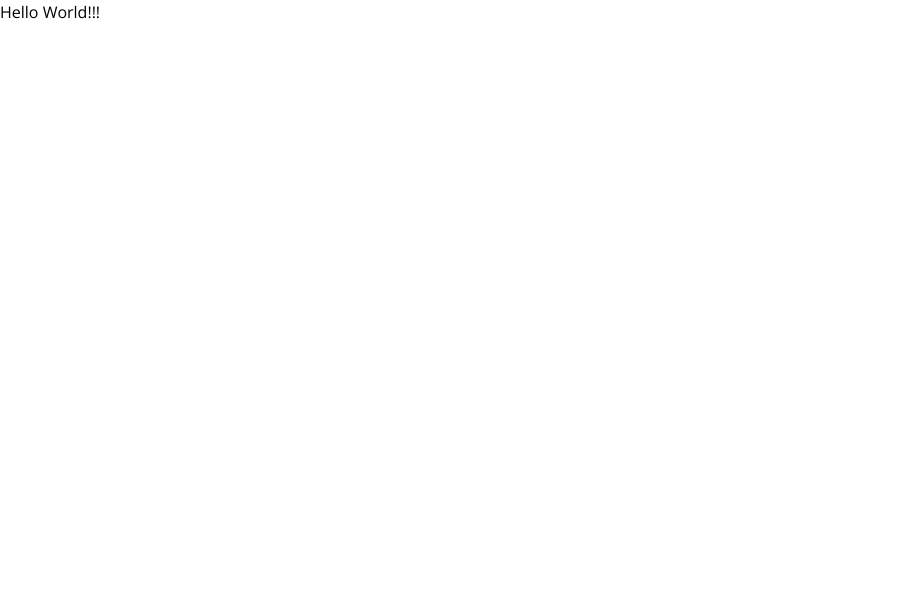
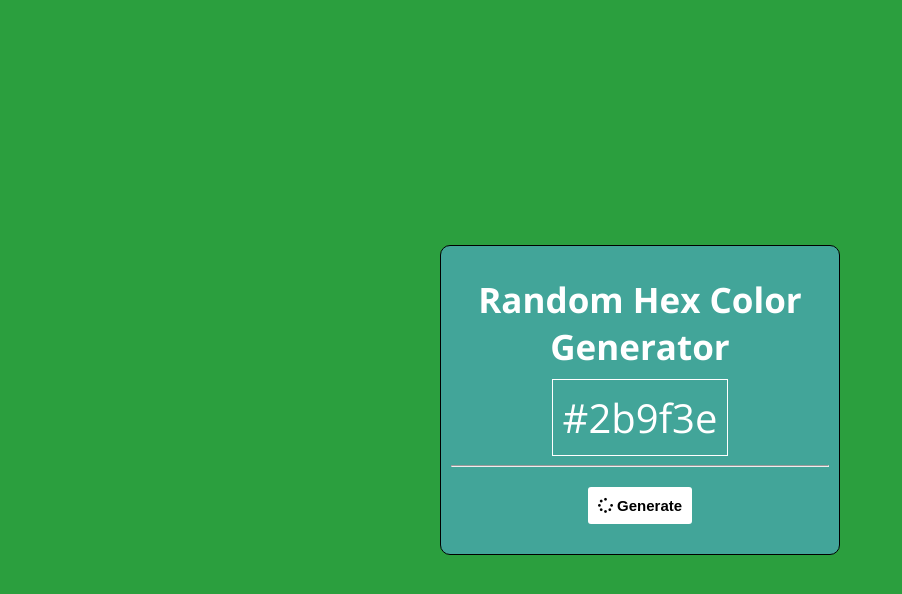
Before and after one commit to bosunabujade/hex-color-generator, a plain HTML site: page index.html in a window 1280 px wide. Shown: the whole page, without its empty margins (0-902 px from the left). Drawn offline with nearby package versions, Linux system fonts and the light colour scheme.

Commit message:
Added the javascript to file to gernerate a random hex color and changed some css

```diff
--- a/index.html
+++ b/index.html
@@ -3,7 +3,7 @@
   <head>
     <meta charset="UTF-8" />
     <meta name="viewport" content="width=device-width, initial-scale=1.0" />
-    <title>Document</title>
+    <title>Hex Color Generator</title>
     <script
       src="https://kit.fontawesome.com/1935d064dd.js"
       crossorigin="anonymous"
@@ -11,7 +11,19 @@
     <link rel="stylesheet" href="styles.css" />
   </head>
   <body>
-    <p>Hello World!!!</p>
+    <div class="container">
+      <div class="counter-div">
+        <h1>Random Hex Color Generator</h1>
+        <span class="count hex">#ffffff</span>
+        <hr/>
+        <div class="buttons">
+          <button class="reset generate">
+            <i class="fas fa-spinner"></i>
+            Generate
+          </button>
+        </div>
+      </div>
+    </div>
 
     <script src="script.js"></script>
   </body>
--- a/script.js
+++ b/script.js
@@ -0,0 +1,12 @@
+const hex = document.querySelector(".hex");
+const btn = document.querySelector(".generate")
+
+const generateColor = () => {
+    const randomColor = Math.random().toString(16).substring(2, 8);
+    document.body.style.backgroundColor = "#" + randomColor;
+    hex.innerHTML = '#' + randomColor;
+}
+
+btn.addEventListener("click", generateColor);
+
+generateColor();
--- a/styles.css
+++ b/styles.css
@@ -23,6 +23,7 @@ html {
 
 body {
   font-family: "Open Sans", sans-serif;
+  background: white;
 }
 
 p {
@@ -38,4 +39,56 @@ img {
   max-width: 900px;
   margin: 0 auto;
   padding: 0 20px;
+  display: flex;
+  justify-content: center;
+  align-items: center;
+  height: 100vh;
 }
+
+.counter-div{
+  width: 40rem;
+  border: 1px solid black;
+  padding: 1rem;
+  background-color: rgba(82, 170, 214, 0.6);
+  color: var(--white);
+  text-align: center;
+  border-radius: 10px;
+}
+
+.counter-div > * {
+  margin-bottom: 2rem;
+  margin-top: 2rem;
+}
+
+h1{
+  font-size: 3.5rem;
+}
+
+.count{
+  font-size: 4rem;
+  border: 1px solid white;
+  padding: 1rem;
+}
+
+.buttons button{
+  padding: 1rem;
+  margin: 0 1rem;
+  font-size: 1.5rem;
+  color: white;
+  font-weight: 700;
+  border: none;
+  outline: none;
+  border-radius: 3px;
+  cursor: pointer;
+}
+
+button.subtract{
+  background-color: red;
+}
+button.reset{
+  background-color: white;
+  color: black
+}
+button.add{
+  background-color: green;
+}
```
